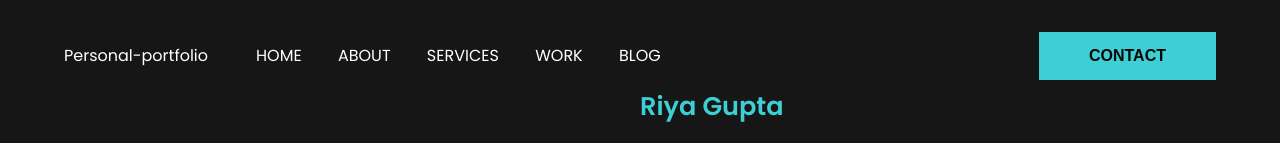
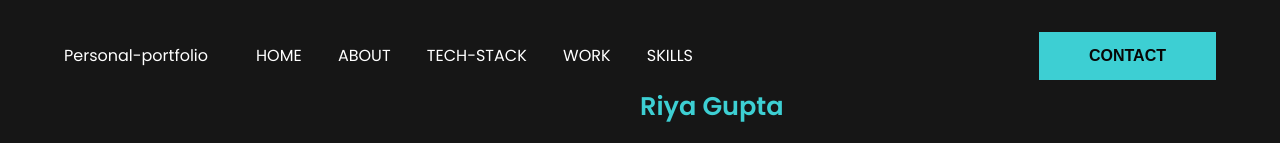
Before and after one commit to Riya922003/personalPortfolio, a plain HTML site: page index.html in a window 1280 px wide. Shown: the top 143 px of the page. Drawn offline with nearby package versions, Linux system fonts and the light colour scheme.

Commit message:
Update index.html

```diff
--- a/index.html
+++ b/index.html
@@ -743,7 +743,7 @@ th {
             <ul>
                 <li><a href="#">Home</a></li>
                 <li><a href="#">About</a></li>
-                <li><a href="#">services</a></li>
+                <li><a href="#">Tech-Stack</a></li>
                 <li><a href="#">Work</a></li>
                 <li><a href="#">skills</a></li>
             </ul>
@@ -758,9 +758,9 @@ th {
                         <div>
                             <a href="#">Home</a>
                             <a href="#about">About</a>
-                            <a href="#services">Services</a>
+                            <a href="#services">Tech-Stack</a>
                             <a href="#work">Work</a>
-                            <a href="#blog">Blog</a>
+                            <a href="#blog">Skills</a>
                         </div>
                     </div>
                     <div class="right">
```
